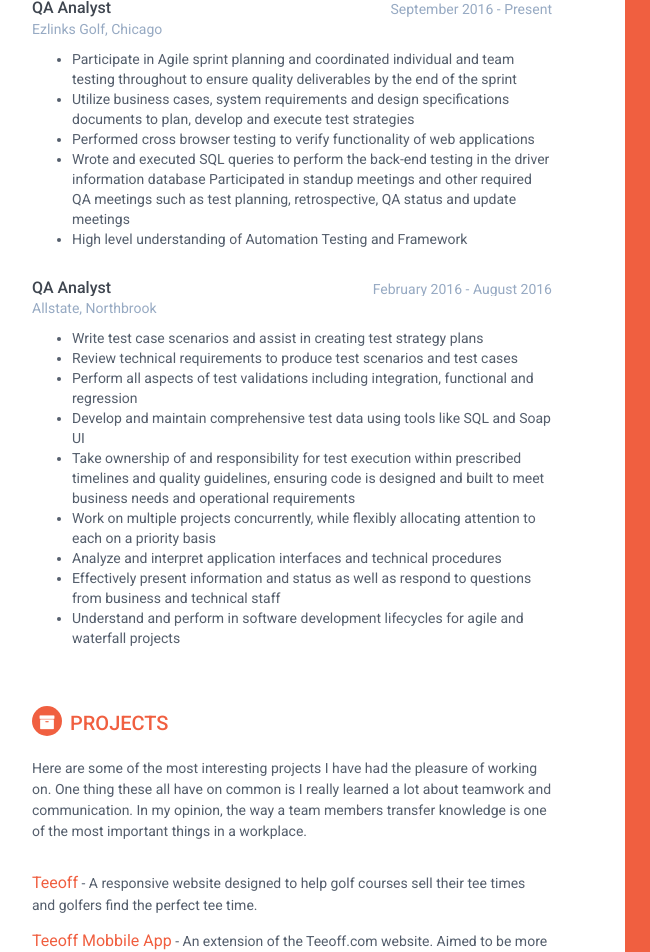
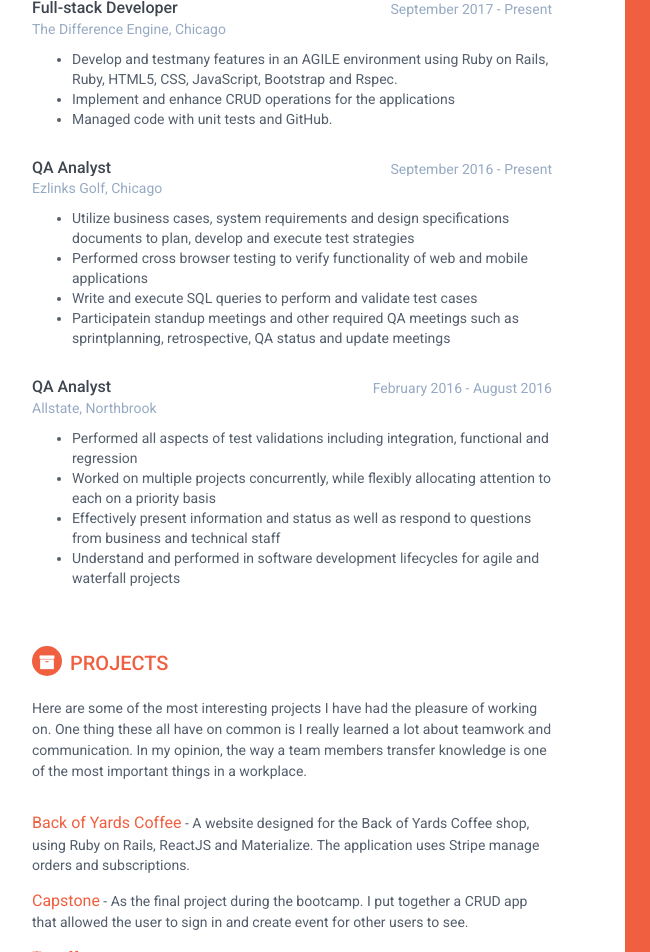
Before and after one commit to jonathanlmartinez/jonathanlmartinez.github.io, a website: page resume.html in a window 1280 px wide. Shown: the part 440-1392 px from the top of the page, 188-838 px from the left. Drawn offline with Linux system fonts and the light colour scheme; files that its build step writes are made by us from their sources.

Commit message:
updated and fixed some spelling errors

```diff
--- a/resume.html
+++ b/resume.html
@@ -111,15 +111,31 @@
                 <h2 class="section-title"><i class="fa fa-user"></i>Career Profile</h2>
                 <div class="summary">
                     <p>
-                    I am a recent Actualize Coding Bootcamp graduate looking to start my careeer as a Software Develper.
-                    I have experience in the softaware delevoplent industry. As part of the QA team I work closely with developers and bussiness analyst to deliver quality software. Using tools like Jira and methodoligies like Agile.  <br>
+                    I am a recent Actualize Coding Bootcamp graduate looking to start my career as a Software Developer.
+                    I have experience in the software delevoplent industry. As part of the QA team I work closely with developers and business analyst to deliver quality software. Using tools like Jira and methodologies like Agile.  <br>
                     I am very committed to deliver an outstanding service. I have a broad perspective and an array of interpersonal skills such as easily absorbing knowledge, capable of global communication, able to work flexibly and able to adapt to changing work environments. I wont be the smartest but I promise you I will strive to be the hardest working. </p>
                 </div><!--//summary-->
             </section><!--//section-->
 
             <section class="section experiences-section">
                 <h2 class="section-title"><i class="fa fa-briefcase"></i>Experiences</h2>
+                <div class="item">
+                    <div class="meta">
+                        <div class="upper-row">
+                            <h3 class="job-title">Full-stack Developer</h3>
+                            <div class="time">September 2017 - Present</div>
+                        </div><!--//upper-row-->
+                        <div class="company">The Difference Engine, Chicago</div>
+                    </div><!--//meta-->
+                    <div class="details">
+                        <ul>
+                            <li>Develop and testmany features in an AGILE environment using Ruby on Rails, Ruby, HTML5, CSS, JavaScript, Bootstrap and Rspec.</li>
+                            <li>Implement and enhance CRUD operations for the applications </li>
+                            <li>Managed code with unit tests and GitHub.</li>
 
+                        </ul>
+                    </div><!--//details-->
+                </div><!--//item-->
                 <div class="item">
                     <div class="meta">
                         <div class="upper-row">
@@ -130,11 +146,10 @@
                     </div><!--//meta-->
                     <div class="details">
                         <ul>
-                            <li>Participate in Agile sprint planning and coordinated individual and team testing throughout to ensure quality deliverables by the end of the sprint</li>
                             <li>Utilize business cases, system requirements and design specifications documents to plan, develop and execute test strategies</li>
-                            <li>Performed cross browser testing to verify functionality of web applications</li>
-                            <li>Wrote and executed SQL queries to perform the back-end testing in the driver information database Participated in standup meetings and other required QA meetings such as test planning, retrospective, QA status and update meetings</h1>
-                            <li>High level understanding of Automation Testing and Framework </li>
+                            <li>Performed cross browser testing to verify functionality of web and mobile applications</li>
+                            <li>Write and execute SQL queries to perform and validate test cases</li>
+                            <li>Participatein standup meetings and other required QA meetings such as sprintplanning, retrospective, QA status and update meetings</li>
                         </ul>
                     </div><!--//details-->
                 </div><!--//item-->
@@ -149,23 +164,13 @@
                     </div><!--//meta-->
                     <div class="details">
                         <ul>
-                            <li>Write test case scenarios and assist in creating test strategy plans</li>
-                            <li>Review technical requirements to produce test scenarios and test cases</li>
-                            <li>Perform all aspects of test validations including integration, functional and regression</li>
-                            <li>Develop and maintain comprehensive test data using tools like SQL and Soap UI</li>
-                            <li>Take ownership of and responsibility for test execution within prescribed timelines and
-                                quality guidelines, ensuring code is designed and built to meet business needs and operational requirements</li>
-                            <li>Work on multiple projects concurrently, while flexibly allocating attention to each on a
-                                priority basis </li>
-                            <li>Analyze and interpret application interfaces and technical procedures</li>
-                            <li>Effectively present information and status as well as respond to questions from business and
-                                technical staff</li>
-                            <li>Understand and perform in software development lifecycles for agile and waterfall projects</li>
+                            <li>Performed all aspects of test validations including integration, functional and regression</li>
+                            <li>Worked on multiple projects concurrently, while flexibly allocating attention to each on a priority basis</li>
+                            <li>Effectively present information and status as well as respond to questions from business and technical staff</li>
+                            <li>Understand and performed in software development lifecycles for agile and waterfall projects</li>
                         </ul>
                     </div><!--//details-->
                 </div><!--//item-->
-
-
 
             </section><!--//section-->
 
@@ -175,18 +180,24 @@
                     <p>Here are some of the most interesting projects I have had the pleasure of working on. One thing these all have on common is I really learned a lot about teamwork and communication. In my opinion, the way a team members transfer knowledge is one of the most important things in a workplace.</p>
                 </div><!--//intro-->
                 <div class="item">
+                    <span class="project-title"><a href="http://qa-back-yards-coffee.herokuapp.com/">Back of Yards Coffee</a></span> - <span class="project-tagline">A website designed for the Back of Yards Coffee shop, using Ruby on Rails, ReactJS and Materialize. The application uses Stripe manage orders and subscriptions.</span>
+                </div>
+                <div class="item">
+                    <span class="project-title"><a href="https://teeoff.com">Capstone</a></span> - <span class="project-tagline">As the final project during the bootcamp. I put together a CRUD app that allowed the user to sign in and create event for other users to see.</span>
+                </div>
+                <div class="item">
                     <span class="project-title"><a href="https://teeoff.com">Teeoff</a></span> - <span class="project-tagline">A responsive website designed to help golf courses sell their tee times and golfers find the perfect tee time.</span>
 
                 </div><!--//item-->
                 <div class="item">
-                    <span class="project-title"><a href="https://www.teeoff.com/MobileApp" target="_blank">Teeoff Mobbile App</a></span> -
-                    <span class="project-tagline">An extension of the Teeoff.com website. Aimed to be more convenint to the golfer. </span>
+                    <span class="project-title"><a href="https://www.teeoff.com/MobileApp" target="_blank">Teeoff Mobile App</a></span> -
+                    <span class="project-tagline">An extension of the Teeoff.com website. Aimed to be more convenient to the golfer. </span>
                 </div><!--//item-->
                 <div class="item">
                     <span class="project-title"><a href="https://m.goodhandsrescue.com/ghrm/?intcid=ILC-GHR-160201:Main" target="_blank">Good Hands Rescue</a></span> - <span class="project-tagline">A website that connects stranded drivers  &amp; with the closest assistance possible</span>
                 </div><!--//item-->
                 <div class="item">
-                    <span class="project-title"><a href="https://www.allstate.com/lp/good-hands-rescue.aspx" target="_blank">Good Hands Rescue Mobile App</a></span> - <span class="project-tagline">An app thatmakes it easier for stranded drivers to request roadside assistance from anywhere in America through their smartphones. </span>
+                    <span class="project-title"><a href="https://www.allstate.com/lp/good-hands-rescue.aspx" target="_blank">Good Hands Rescue Mobile App</a></span> - <span class="project-tagline">An app that makes it easier for stranded drivers to request roadside assistance from anywhere in America through their smartphones. </span>
                 </div><!--//item-->
 
             </section><!--//section-->
```
Also changed, not shown: index.html (+35 -29 lines), 1 other file.
